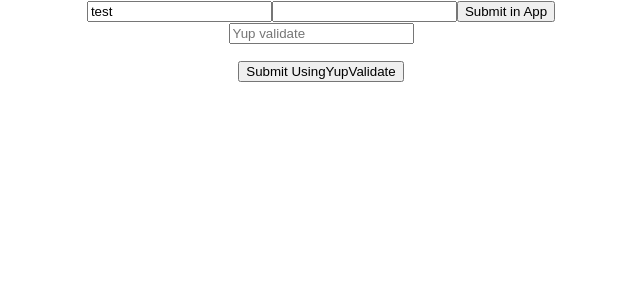
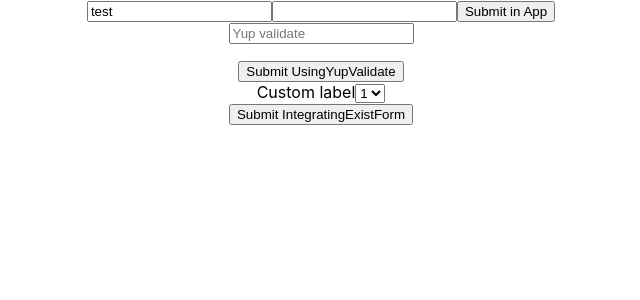
Before and after one commit to platium111/9.forms, a React (Create React App) app: page / in a window 1280 px wide. Shown: the top 300 px of the page, without its empty margins (319-959 px from the left). Built offline with nearby package versions, Linux system fonts and the light colour scheme.

Commit message:
feat: Integrating exist form

```diff
--- a/src/App.js
+++ b/src/App.js
@@ -2,6 +2,7 @@ import "./App.css";
 import { useForm } from "react-hook-form";
 import { useState } from "react";
 import UsingDifferentForm from "./UsingDifferentForm";
+import IntegratingExistForm from "./IntegratingExistForm";
 
 /**
  * - each time typing in input, it doesn't render again, only RENDER on submit because using set state data from useState
@@ -43,7 +44,8 @@ function App() {
         {<input type="submit" value="Submit in App" />}
       </form>
 
-      {<UsingDifferentForm register={register} errors={errors} />}
+      <UsingDifferentForm register={register} errors={errors} />
+      <IntegratingExistForm />
     </div>
   );
 }
--- /dev/null
+++ b/src/IntegratingExistForm.js
@@ -0,0 +1,33 @@
+import React from "react";
+import { useForm } from "react-hook-form";
+
+const Select = React.forwardRef(({ label, onChange, name }, ref) => (
+  <div>
+    <label>{label}</label>
+    <select name={name} ref={ref} onChange={onChange}>
+      <option value="yes">1</option>
+      <option value="no">0</option>
+    </select>
+  </div>
+));
+
+const IntegratingExistForm = () => {
+  const { register, handleSubmit } = useForm();
+
+  const onSubmit = (data) => {
+    console.log("IntegratingExistForm", data);
+  };
+
+  return (
+    <form onSubmit={handleSubmit(onSubmit)}>
+      <Select
+        label="Custom label"
+        name="firstName"
+        {...register("firstName")}
+      />
+      <input type="submit" value="Submit IntegratingExistForm" />
+    </form>
+  );
+};
+
+export default IntegratingExistForm;
```
